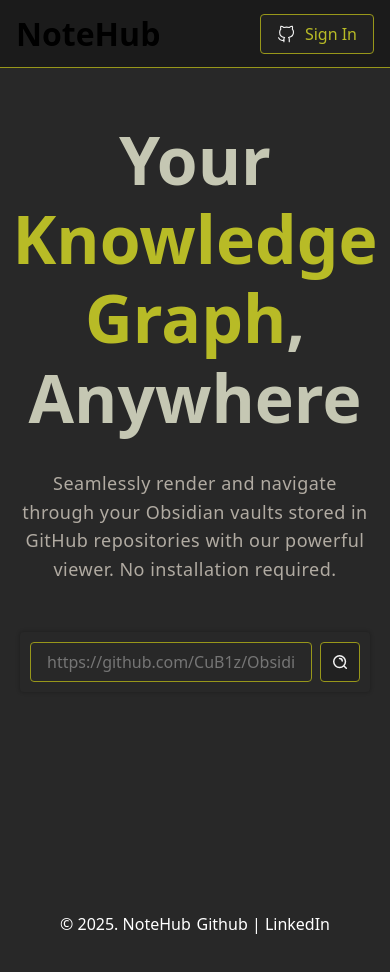
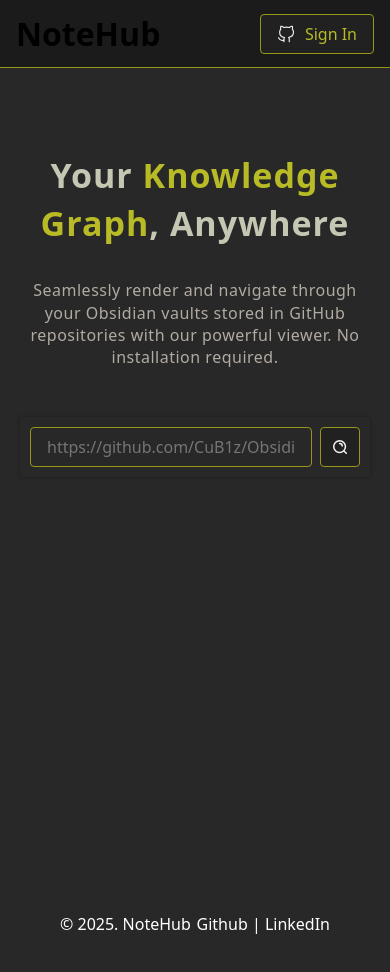
Before and after one commit to CuB1z/NoteHub, a Next.js app: page / in a window 390 px wide. Shown: the top 972 px of the page. Built offline with nearby package versions, Linux system fonts and the light colour scheme; no server answers.

Commit message:
Feature: Enhance button and header hover effects; update hero section styles for better responsiveness

```diff
--- a/src/styles/Button.module.css
+++ b/src/styles/Button.module.css
@@ -20,6 +20,7 @@
         &:hover {
             border: 1px solid var(--accent);
             scale: 1.05;
+            transform: rotate(1deg);
         }
     }
 
--- a/src/styles/Header.module.css
+++ b/src/styles/Header.module.css
@@ -37,7 +37,9 @@
 
             &:hover {
                 cursor: pointer;
-                transform: rotate(-20deg);
+                transform: rotate(5deg);
+                scale: 1.05;
+                box-shadow: 0 0 5px var(--accent-light);
             }
         }
     }
--- a/src/styles/Hero.module.css
+++ b/src/styles/Hero.module.css
@@ -1,14 +1,16 @@
 
 .hero {
     width: 100%;
-    min-height: 65vh;
     display: flex;
     flex-direction: column;
     align-items: center;
     justify-content: center;
+    padding: 128px 0;
 
     .h1 {
-        font-size: 66px;
+        font-size: 64px;
+        font-weight: 700;
+        letter-spacing: 1px;
         line-height: 1.2;
         color: var(--fg-primary);
         text-align: center;
@@ -22,7 +24,7 @@
         letter-spacing: 0.5px;
         color: var(--fg-secondary);
         text-align: center;
-        margin-bottom: 48px;
+        margin-bottom: 64px;
     }
 }
 
@@ -30,3 +32,20 @@
     color: var(--accent);
     font-style: normal;
 }
+
+@media (max-width: 600px) {
+    .hero {
+        padding: 32px 0;
+
+        .h1 {
+            font-size: 34px;
+            line-height: 1.4;
+        }
+
+        .description {
+            font-size: 16px;
+            line-height: 1.4;
+            margin-bottom: 48px;
+        }
+    }
+}
--- a/src/styles/Layout.module.css
+++ b/src/styles/Layout.module.css
@@ -21,9 +21,3 @@
     padding-top: 120px;
     gap: 50px;
 }
-
-@media (max-width: 350px) {
-    .content {
-        padding: 16px 10px;
-    }
-}
```
